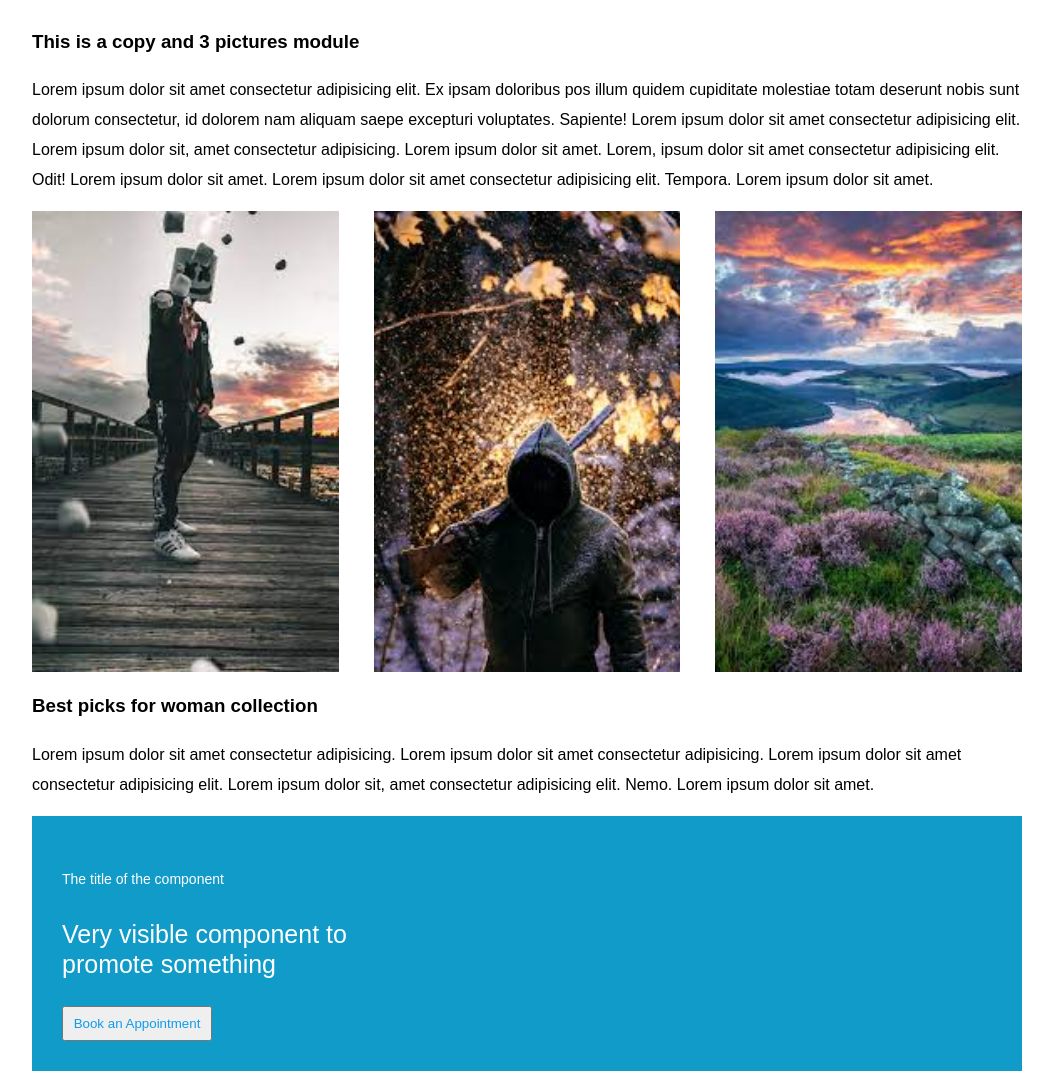
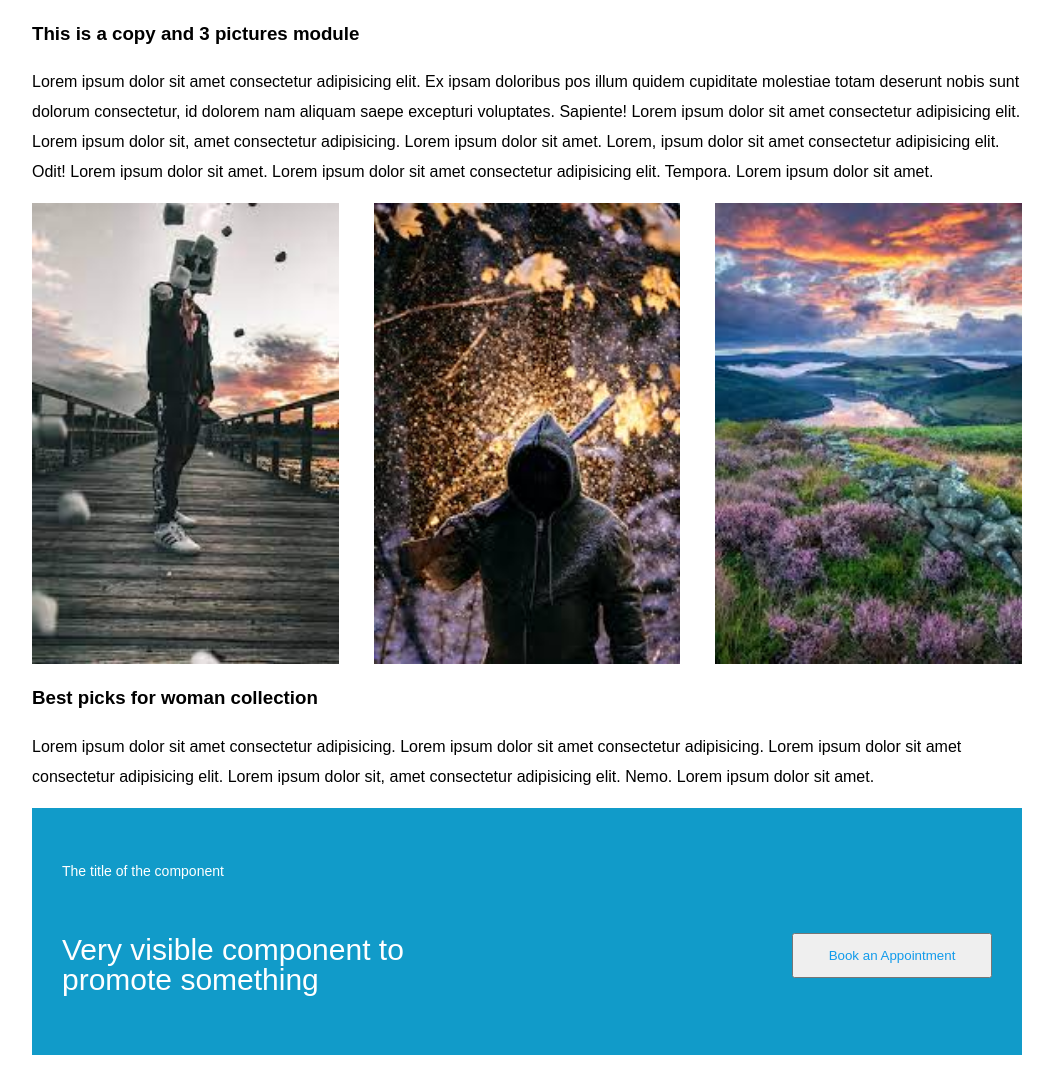
Before and after one commit to OlgaBraiko/Second-block, a plain HTML site: page index.html in a window 1280 px wide. Shown: the whole page, without its empty margins (113-1166 px from the left). Drawn offline with Linux system fonts and the light colour scheme.

Commit message:
New change

```diff
--- a/index.html
+++ b/index.html
@@ -8,9 +8,8 @@
     <link rel="stylesheet" href="style.css">
 </head>
 <body>
-     <div class="container">
-    <section>
-           <h3>This is a copy and 3 pictures module</h3>
+     <section class="container">
+         <h3>This is a copy and 3 pictures module</h3>
              <p>Lorem ipsum dolor sit amet consectetur adipisicing elit. Ex ipsam doloribus pos
                 illum quidem cupiditate molestiae totam deserunt nobis sunt dolorum consectetur,
                 id dolorem nam aliquam saepe excepturi voluptates. Sapiente! Lorem ipsum dolor sit amet consectetur
@@ -18,15 +17,14 @@
                 Lorem, ipsum dolor sit amet consectetur adipisicing elit. Odit! Lorem ipsum dolor sit amet.
                 Lorem ipsum dolor sit amet consectetur adipisicing elit. Tempora. Lorem ipsum dolor sit amet.
              </p>
-          </section>
-          </div>
-          <div class="container">
+          <div class="images">
           <img class="image" src="./images/download.jpg" alt="">
         <img class="image" src="./images/images-1.jpg" alt="">
         <img class="image" src="/images/images.jpg" alt="">
      </div>
-    <div class="container">
-     <section >
+     </section>
+      <section class="container">
+
         <h3>Best picks for woman collection</h3>
         <p>
              Lorem ipsum dolor sit amet consectetur adipisicing.
@@ -36,13 +34,10 @@
              Lorem ipsum dolor sit amet.
             </p>
          </section>
-      </div>
-         <div class="container">
-            <div class="cta-block">
-         <h4>The title of the component</h4>
-        <p>Very visible component to <br> promote something</p>
-         <button type="submit">Book an Appointment</button>
-        </div>
-       </div>
+         <section class="container cta-block">
+            <div class="title"> <h4>The title of the component</h4></div>
+            <div class="btn"><p>Very visible component to <br> promote something</p>
+         <button type="submit">Book an Appointment</button></div>
+          </section>
     </body>
 </html>
--- a/style.css
+++ b/style.css
@@ -4,16 +4,27 @@ body{
 
 }
 
+*{
+    box-sizing: border-box;
+}
+
  .container{
     line-height: 30px;
     max-width: 990px;
     margin: 0 auto;
-    display: flex;
-    gap: 35px;
+
+
 }
 
 .image{
+    width: 100%;
+}
+
+.images{
+    display: flex;
+     gap: 35px;
      width: 100%;
+
 }
 
  .cta-block{
@@ -21,17 +32,32 @@ body{
     background-color: rgb(17, 155, 201);
     width: 100%;
     color: white;
-    font-size: 25px;
+    font-size: 30px;
 
-}
+    }
+
+
 
 h4{
     font-weight: 300;
     font-size: 14px;
+
+}
+
+.btn{
+
+    display: flex;
+    align-items: baseline;
+    justify-content: space-between;
+
+
 }
 
 button{
-    width: 150px;
-    height: 35px;
+    width: 200px;
+    height: 45px;
     color: rgb(17, 155, 235);
+
+
+
 }
```
